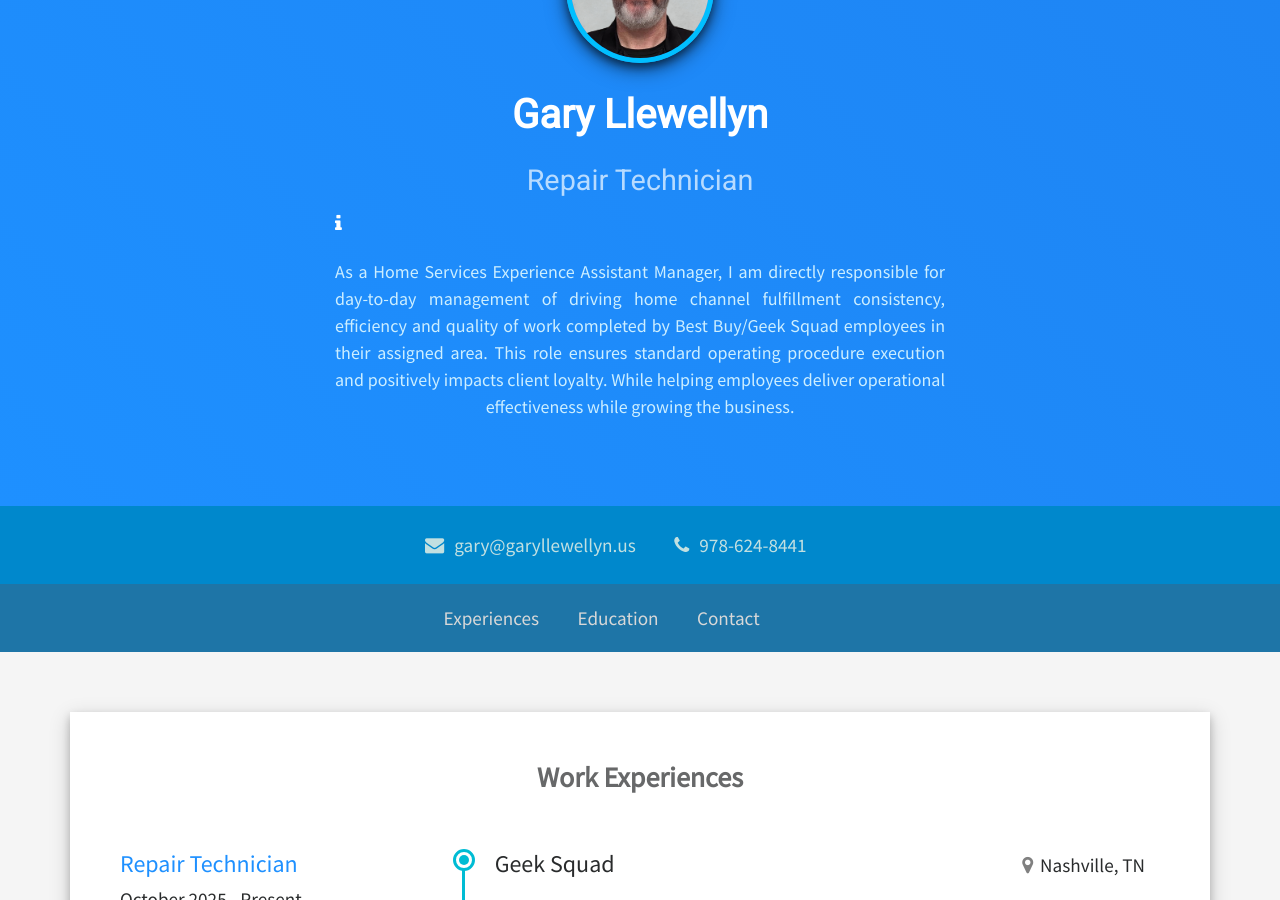
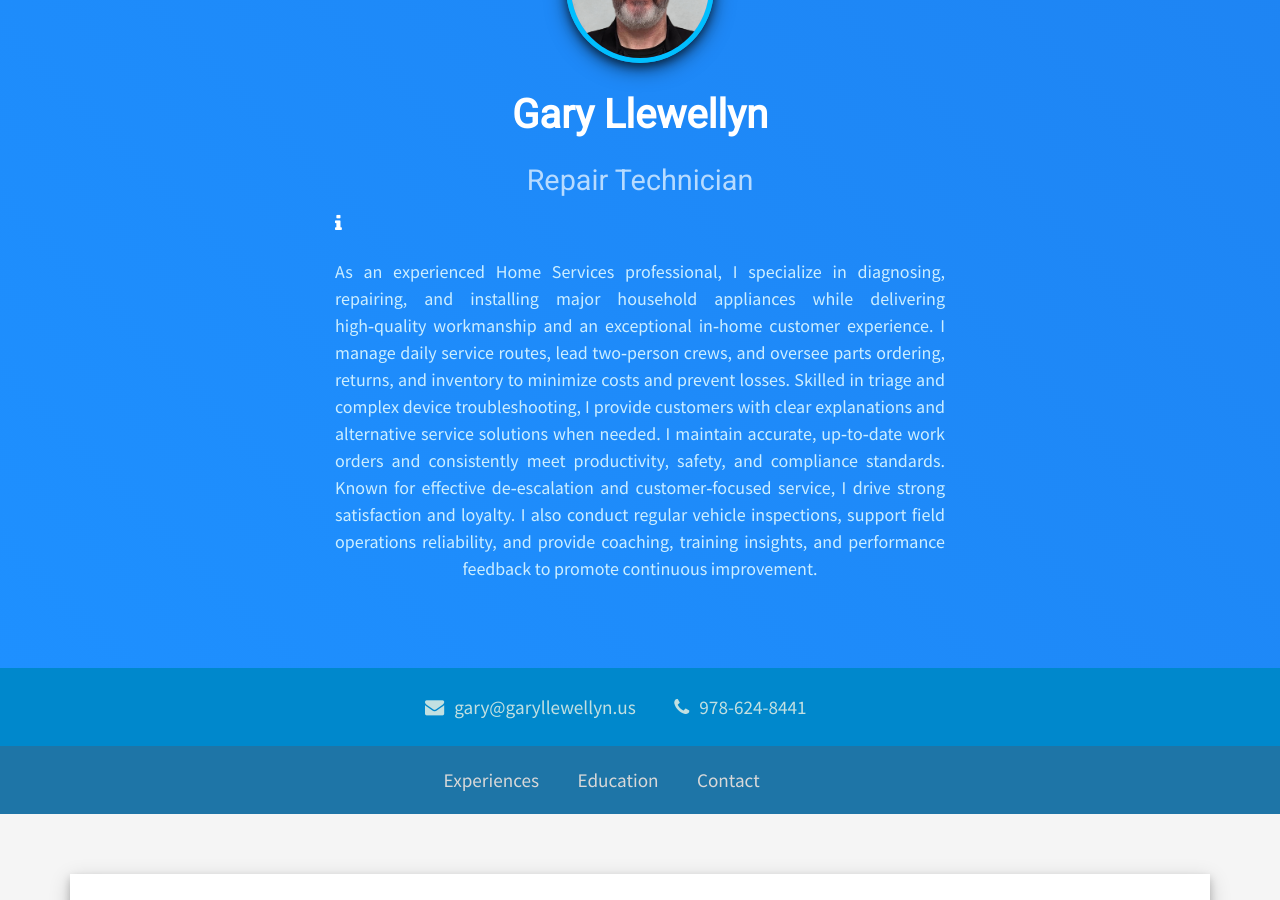
Before and after one commit to taffo73/Resume, a Jekyll site: the page built from index.html, in a window 1280 px wide and 900 px high, scrolled down 281 px. Built offline with Jekyll 4.4.1, drawn with Linux system fonts in a browser that asks for light colours; a script that is not in the unit is left out.

Commit message:
Revise profile description for clarity and detail
Updated the description to reflect current responsibilities and skills.

```diff
--- a/_data/profile.yaml
+++ b/_data/profile.yaml
@@ -6,8 +6,7 @@ email: gary@garyllewellyn.us
 phone: 978-624-8441
 website:
 description: > # This means ignore new line until
-  As a Home Services Experience Assistant Manager, I am directly responsible for day-to-day management of driving home channel fulfillment consistency, efficiency and quality of work completed by Best Buy/Geek Squad employees in their assigned area. This role ensures standard operating procedure execution and positively impacts client loyalty. While helping employees deliver operational effectiveness while growing the business.
-
+  As an experienced Home Services professional, I specialize in diagnosing, repairing, and installing major household appliances while delivering high‑quality workmanship and an exceptional in‑home customer experience. I manage daily service routes, lead two‑person crews, and oversee parts ordering, returns, and inventory to minimize costs and prevent losses. Skilled in triage and complex device troubleshooting, I provide customers with clear explanations and alternative service solutions when needed. I maintain accurate, up‑to‑date work orders and consistently meet productivity, safety, and compliance standards. Known for effective de‑escalation and customer‑focused service, I drive strong satisfaction and loyalty. I also conduct regular vehicle inspections, support field operations reliability, and provide coaching, training insights, and performance feedback to promote continuous improvement.
 social:
   accounts: facebook,youtube,medium,behance,twitter,linkedin,github # add new account here and link in following
   linkedin: linkedin.com/in/gary-llewellyn
```
